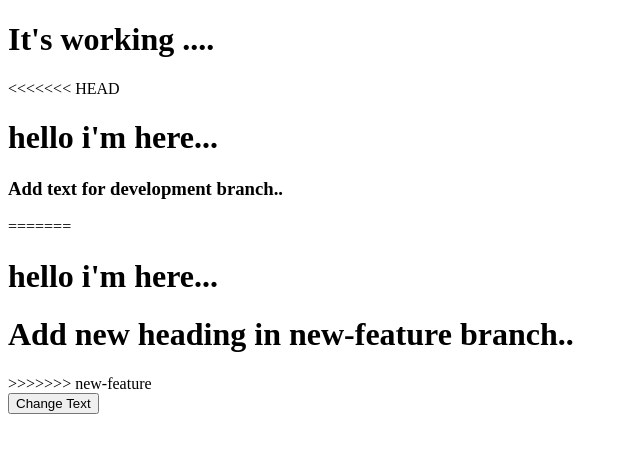
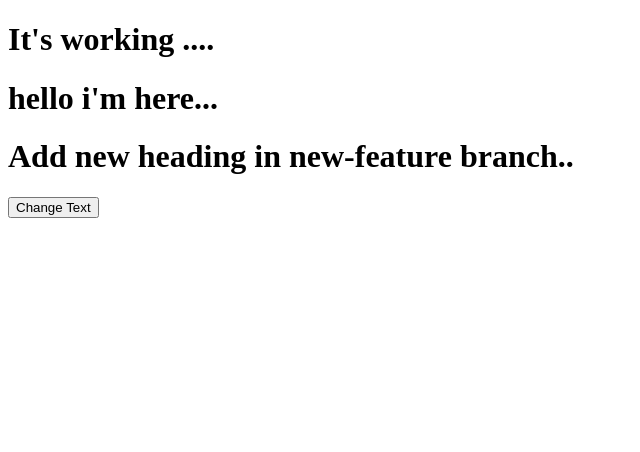
Before and after one commit to AK844/git-workshop, a plain HTML site: page index.html in a window 1280 px wide. Shown: the whole page, without its empty margins (0-640 px from the left). Drawn offline with Linux system fonts and the light colour scheme.

Commit message:
update text during merging

```diff
--- a/index.html
+++ b/index.html
@@ -7,13 +7,8 @@
 
     <div >
         <h1 id="root">It's working ....</h1>
-<<<<<<< HEAD
-        <h1>hello i'm here...</h1>
-        <h3>Add text for development branch..</h3>
-=======
         <h1>hello i'm here... </h1>
         <h1>Add new heading in new-feature branch.. </h1>
->>>>>>> new-feature
 
     </div>
     <script src="./index.js"></script>
```
